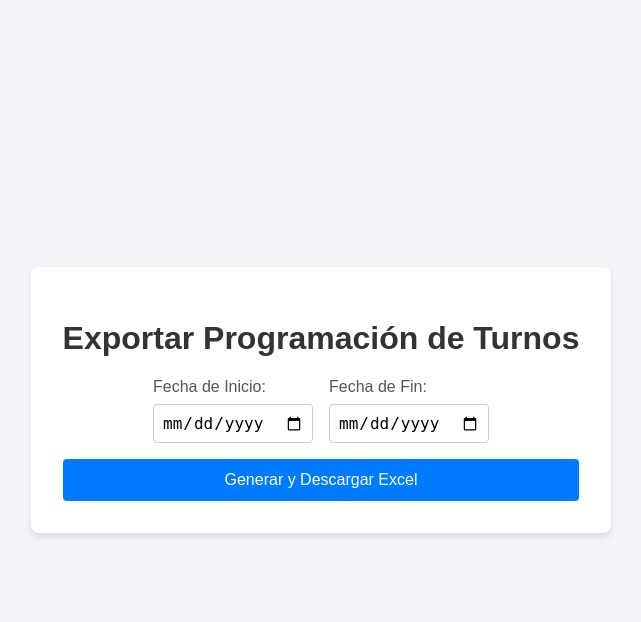
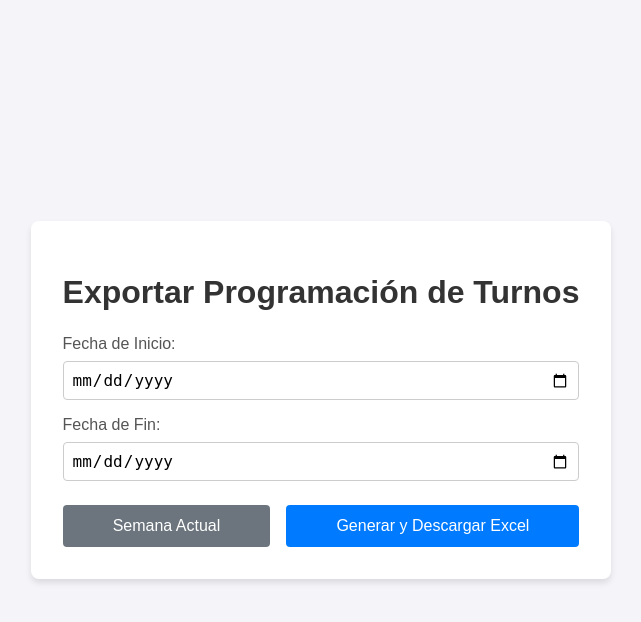
Before and after one commit to jhoanr99/proyecto-turnos-excel, a Flask app: page / in a window 1280 px wide. Shown: the top 622 px of the page, without its empty margins (319-960 px from the left). Run offline with Flask 3, Linux system fonts and the light colour scheme.

Commit message:
Update index.html

```diff
--- a/templates/index.html
+++ b/templates/index.html
@@ -7,14 +7,18 @@
     <style>
         body { font-family: sans-serif; display: flex; justify-content: center; align-items: center; height: 100vh; background-color: #f4f4f9; margin: 0; }
         .container { background: white; padding: 2rem; border-radius: 8px; box-shadow: 0 4px 6px rgba(0,0,0,0.1); text-align: center; }
-        h1 { color: #333; }
-        form { display: flex; flex-direction: column; gap: 1rem; }
-        .date-inputs { display: flex; gap: 1rem; justify-content: center; }
+        h1 { color: #333; margin-bottom: 1.5rem; }
+        form { display: flex; flex-direction: column; gap: 1.5rem; }
+        .date-inputs { display: flex; flex-direction: column; gap: 1rem; }
         .input-group { display: flex; flex-direction: column; align-items: flex-start; }
         label { margin-bottom: 0.5rem; color: #555; }
-        input[type="date"] { padding: 0.5rem; border: 1px solid #ccc; border-radius: 4px; font-size: 1rem; }
-        button { padding: 0.75rem; background-color: #007bff; color: white; border: none; border-radius: 4px; font-size: 1rem; cursor: pointer; transition: background-color 0.2s; }
-        button:hover { background-color: #0056b3; }
+        input[type="date"] { padding: 0.5rem; border: 1px solid #ccc; border-radius: 4px; font-size: 1rem; width: 100%; box-sizing: border-box; }
+        .button-group { display: flex; gap: 1rem; }
+        button { flex-grow: 1; padding: 0.75rem; border: none; border-radius: 4px; font-size: 1rem; cursor: pointer; transition: background-color 0.2s; }
+        .primary-btn { background-color: #007bff; color: white; }
+        .primary-btn:hover { background-color: #0056b3; }
+        .secondary-btn { background-color: #6c757d; color: white; }
+        .secondary-btn:hover { background-color: #5a6268; }
     </style>
 </head>
 <body>
@@ -31,8 +35,34 @@
                     <input type="date" id="fin" name="fin" required>
                 </div>
             </div>
-            <button type="submit">Generar y Descargar Excel</button>
+            <div class="button-group">
+                <!-- ** BOTÓN NUEVO ** -->
+                <button type="button" class="secondary-btn" onclick="setCurrentWeek()">Semana Actual</button>
+                <button type="submit" class="primary-btn">Generar y Descargar Excel</button>
+            </div>
         </form>
     </div>
+
+    <!-- ** SCRIPT DE JAVASCRIPT ** -->
+    <script>
+        function setCurrentWeek() {
+            const today = new Date();
+            const dayOfWeek = today.getDay(); // 0=Domingo, 1=Lunes, ..., 6=Sábado
+
+            // Calcula la fecha del lunes de esta semana
+            const diffToMonday = today.getDate() - dayOfWeek + (dayOfWeek === 0 ? -6 : 1);
+            const monday = new Date(today.setDate(diffToMonday));
+
+            // Calcula la fecha del domingo de esta semana
+            const sunday = new Date(monday);
+            sunday.setDate(monday.getDate() + 6);
+
+            // Formatea las fechas a YYYY-MM-DD y las asigna a los campos
+            const format = (date) => date.toISOString().split('T')[0];
+
+            document.getElementById('ini').value = format(monday);
+            document.getElementById('fin').value = format(sunday);
+        }
+    </script>
 </body>
 </html>
```
